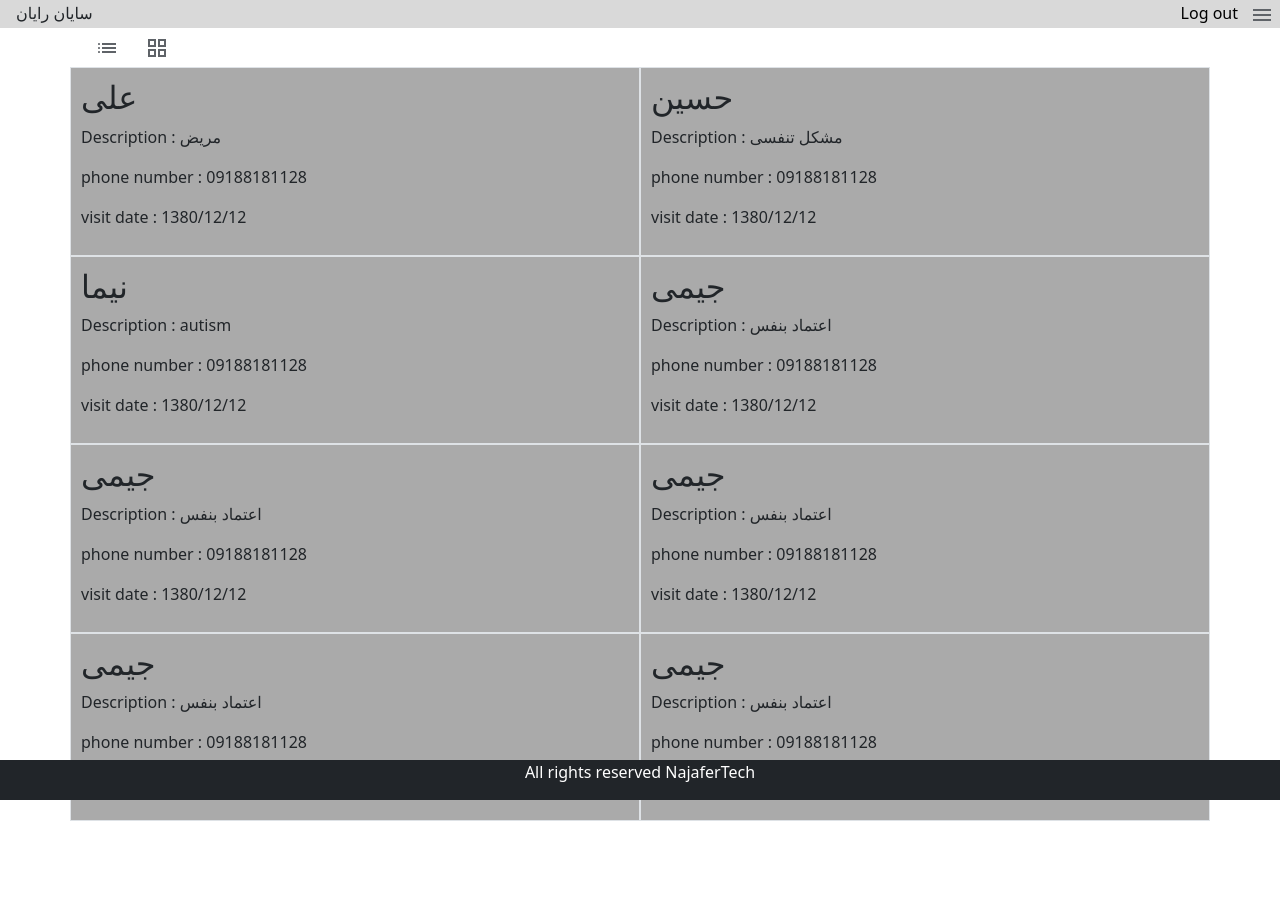
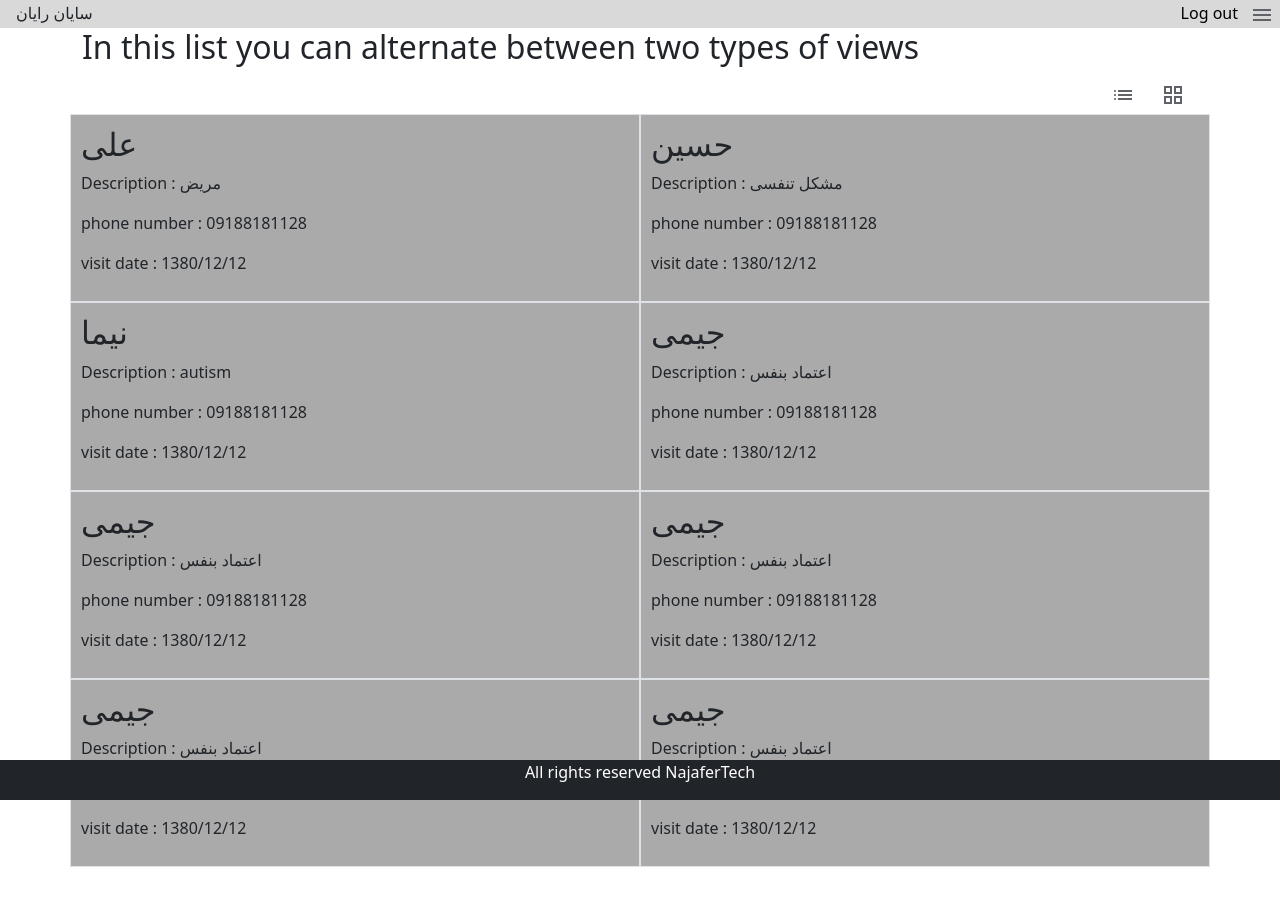
Before and after one commit to goofySunny/Task, an Angular app: page /list-grid in a window 1280 px wide. Shown: the top 906 px of the page. Before the commit the page ends 869 px from the top, so only its background shows below. Built offline with nearby package versions, Linux system fonts and the light colour scheme; sample sign-in values are in the browser's storage.

Commit message:
minor improvement

```diff
--- a/src/app/pages/list-grid/list-grid.component.html
+++ b/src/app/pages/list-grid/list-grid.component.html
@@ -1,4 +1,6 @@
 <div class="container mb-5">
+    <h2>In this list you can alternate between two types of views</h2>
+    <div class="d-flex justify-content-end">
         <!-- Buttons to choose list or grid view -->
         <button (click)="listView()" class="btn btn-default">
             <img src="assets/list.svg" alt="">
@@ -6,7 +8,7 @@
         <button (click)="gridView()" class="btn btn-default">
             <img src="assets/grid.svg" alt="">
         </button>
-
+    </div>
     <div class="row">
         <div class="column border" style="background-color:#aaa;" *ngFor="let patient of patients">
             <h2>{{ patient.name }}</h2>
```
Lines whose indentation alone changed are shown as unchanged.
